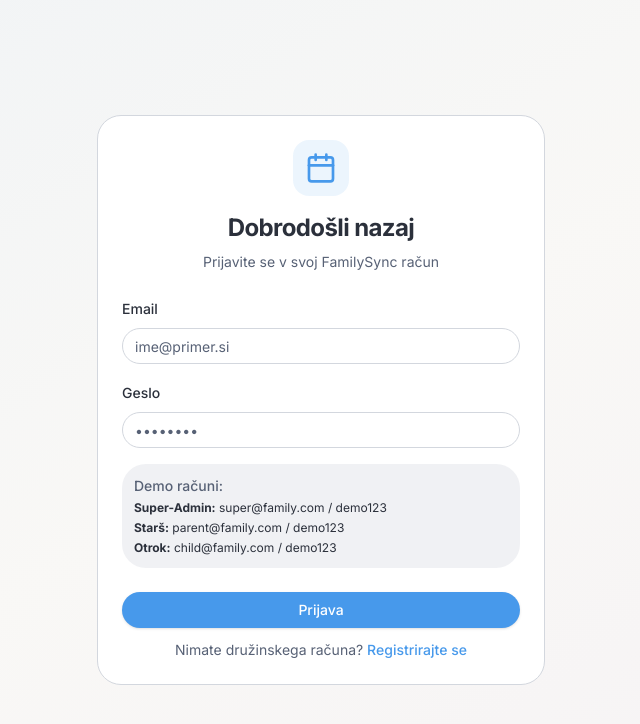
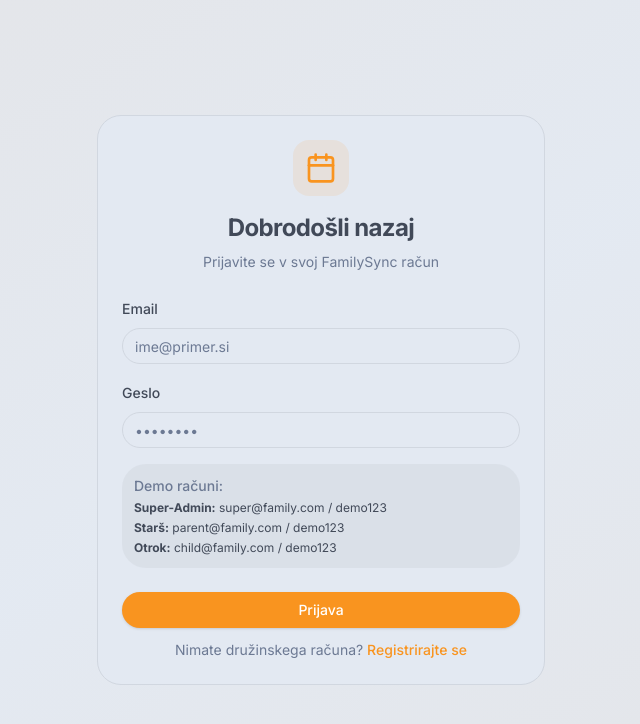
Before and after one commit to bimpce/sg-f3fd582c-9aa8-4a43-8ef9-6456cd05feee-1776196003, a Next.js app: page /auth/login in a window 1280 px wide. Shown: the top 724 px of the page, without its empty margins (319-959 px from the left). Built offline with nearby package versions, Linux system fonts and the light colour scheme.

Commit message:
feat(ui): implement neumorphic design with dark mode support

```diff
--- a/src/components/BottomNav.tsx
+++ b/src/components/BottomNav.tsx
@@ -29,7 +29,7 @@ export function BottomNav() {
   ];
 
   return (
-    <nav className="fixed bottom-0 left-0 right-0 bg-white border-t border-[#F0F0F0] py-4 px-6 z-50">
+    <nav className="fixed bottom-0 left-0 right-0 bg-background border-t border-border/10 py-4 px-6 z-50 neu-flat rounded-t-[2rem]">
       <div className="max-w-md mx-auto">
         <div className="flex items-center justify-between">
           {navItems.map((item) => (
@@ -38,7 +38,7 @@ export function BottomNav() {
               href={item.href}
               className={cn(
                 "flex flex-col items-center gap-1.5 transition-all",
-                item.active ? "text-[#6495ED]" : "text-[#A0A0A0]"
+                item.active ? "text-primary" : "text-muted-foreground"
               )}
             >
               <item.icon className={cn("w-8 h-8", item.active && "stroke-[2.5px]")} />
@@ -50,7 +50,7 @@ export function BottomNav() {
         </div>
       </div>
       {/* Home indicator bar (iOS style) */}
-      <div className="w-32 h-1.5 bg-[#E0E0E0] rounded-full mx-auto mt-4 opacity-50" />
+      <div className="w-32 h-1.5 bg-muted-foreground/30 rounded-full mx-auto mt-4" />
     </nav>
   );
 }
--- a/src/contexts/ThemeProvider.tsx
+++ b/src/contexts/ThemeProvider.tsx
@@ -1,11 +1,9 @@
 "use client";
 
+import * as React from "react";
 import { ThemeProvider as NextThemesProvider } from "next-themes";
-import * as React from "react";
+import { type ThemeProviderProps } from "next-themes/dist/types";
 
-export function ThemeProvider({
-  children,
-  ...props
-}: React.ComponentProps<typeof NextThemesProvider>) {
+export function ThemeProvider({ children, ...props }: ThemeProviderProps) {
   return <NextThemesProvider {...props}>{children}</NextThemesProvider>;
 }
--- a/src/pages/_app.tsx
+++ b/src/pages/_app.tsx
@@ -1,13 +1,16 @@
 import { SessionProvider } from "next-auth/react";
 import { Toaster } from "@/components/ui/toaster";
+import { ThemeProvider } from "@/contexts/ThemeProvider";
 import "@/styles/globals.css";
 import type { AppProps } from "next/app";
 
 export default function App({ Component, pageProps: { session, ...pageProps } }: AppProps) {
   return (
-    <SessionProvider session={session}>
-      <Component {...pageProps} />
-      <Toaster />
-    </SessionProvider>
+    <ThemeProvider attribute="class" defaultTheme="system" enableSystem disableTransitionOnChange>
+      <SessionProvider session={session}>
+        <Component {...pageProps} />
+        <Toaster />
+      </SessionProvider>
+    </ThemeProvider>
   );
 }
--- a/src/styles/globals.css
+++ b/src/styles/globals.css
@@ -8,40 +8,55 @@
   .text-balance {
     text-wrap: balance;
   }
+
+  /* Neumorphic Shadows */
+  .neu-flat {
+    box-shadow: 6px 6px 16px rgba(166, 180, 200, 0.4), -6px -6px 16px rgba(255, 255, 255, 0.8);
+  }
+  .neu-pressed {
+    box-shadow: inset 4px 4px 8px rgba(166, 180, 200, 0.4), inset -4px -4px 8px rgba(255, 255, 255, 0.8);
+  }
+
+  .dark .neu-flat {
+    box-shadow: 8px 8px 16px rgba(0, 0, 0, 0.4), -8px -8px 16px rgba(60, 65, 75, 0.3);
+  }
+  .dark .neu-pressed {
+    box-shadow: inset 6px 6px 12px rgba(0, 0, 0, 0.4), inset -6px -6px 12px rgba(60, 65, 75, 0.3);
+  }
 }
 
 @layer base {
   :root {
     --radius: 1.5rem;
 
-    /* FamilySync barve po sliki */
-    --primary: 210 80% 60%; /* #6495ED */
+    /* Neumorphic Light Theme */
+    --background: 215 35% 92%; /* #E3EDF7 */
+    --foreground: 220 15% 35%;
+
+    --card: 215 35% 92%;
+    --card-foreground: 220 15% 30%;
+
+    --popover: 215 35% 92%;
+    --popover-foreground: 220 15% 30%;
+
+    --primary: 32 95% 55%; /* Orange */
     --primary-foreground: 0 0% 100%;
 
-    --background: 40 20% 97%;
-    --foreground: 220 15% 20%;
+    --secondary: 215 20% 85%;
+    --secondary-foreground: 220 15% 30%;
 
-    --accent: 270 50% 70%;
-    --accent-foreground: 220 15% 20%;
+    --muted: 215 20% 85%;
+    --muted-foreground: 220 15% 50%;
 
-    --muted: 220 15% 90%;
-    --muted-foreground: 220 15% 40%;
-
-    --card: 0 0% 100%;
-    --card-foreground: 220 15% 20%;
-
-    --popover: 0 0% 100%;
-    --popover-foreground: 220 15% 20%;
-
-    --secondary: 210 60% 95%;
-    --secondary-foreground: 220 15% 20%;
+    --accent: 32 95% 55%;
+    --accent-foreground: 0 0% 100%;
 
     --destructive: 0 84% 60%;
     --destructive-foreground: 0 0% 100%;
 
-    --border: 220 15% 85%;
-    --input: 220 15% 85%;
-    --ring: 210 80% 60%;
+    --border: 215 20% 85%;
+    --input: 215 20% 85%;
+    --ring: 32 95% 55%;
 
     /* Pastelne barve za družinske člane */
     --family-pink: 340 70% 85%;
@@ -50,45 +65,56 @@
     --family-blue: 210 70% 85%;
     --family-purple: 270 60% 85%;
 
-    --sidebar: 0 0% 100%;
-    --sidebar-foreground: 220 15% 20%;
-    --sidebar-primary: 210 80% 60%;
+    --sidebar: 215 35% 92%;
+    --sidebar-foreground: 220 15% 40%;
+    --sidebar-primary: 32 95% 55%;
     --sidebar-primary-foreground: 0 0% 100%;
-    --sidebar-accent: 220 15% 90%;
-    --sidebar-accent-foreground: 220 15% 20%;
-    --sidebar-border: 220 15% 85%;
-    --sidebar-ring: 210 80% 60%;
+    --sidebar-accent: 215 20% 85%;
+    --sidebar-accent-foreground: 220 15% 30%;
+    --sidebar-border: 215 20% 85%;
+    --sidebar-ring: 32 95% 55%;
   }
 
   .dark {
-    --radius: 1rem;
-    --background: 220 15% 10%;
-    --foreground: 0 0% 95%;
-    --card: 220 15% 15%;
-    --card-foreground: 0 0% 95%;
-    --popover: 220 15% 12%;
-    --popover-foreground: 0 0% 95%;
-    --primary: 210 80% 65%;
-    --primary-foreground: 220 15% 10%;
-    --secondary: 220 15% 20%;
-    --secondary-foreground: 0 0% 95%;
-    --muted: 220 15% 25%;
-    --muted-foreground: 220 15% 70%;
-    --accent: 270 50% 60%;
-    --accent-foreground: 0 0% 95%;
+    --radius: 1.5rem;
+
+    /* Neumorphic Dark Theme */
+    --background: 220 10% 20%; /* #2E3239 */
+    --foreground: 0 0% 90%;
+
+    --card: 220 10% 20%;
+    --card-foreground: 0 0% 90%;
+
+    --popover: 220 10% 20%;
+    --popover-foreground: 0 0% 90%;
+
+    --primary: 198 100% 50%; /* Bright Blue */
+    --primary-foreground: 0 0% 100%;
+
+    --secondary: 220 10% 15%;
+    --secondary-foreground: 0 0% 90%;
+
+    --muted: 220 10% 15%;
+    --muted-foreground: 220 10% 60%;
+
+    --accent: 198 100% 50%;
+    --accent-foreground: 0 0% 100%;
+
     --destructive: 0 84% 60%;
     --destructive-foreground: 0 0% 95%;
-    --border: 220 15% 25%;
-    --input: 220 15% 25%;
-    --ring: 210 80% 65%;
-    --sidebar: 220 15% 15%;
-    --sidebar-foreground: 0 0% 95%;
-    --sidebar-primary: 210 80% 65%;
-    --sidebar-primary-foreground: 220 15% 10%;
-    --sidebar-accent: 220 15% 20%;
-    --sidebar-accent-foreground: 0 0% 95%;
-    --sidebar-border: 220 15% 25%;
-    --sidebar-ring: 210 80% 65%;
+
+    --border: 220 10% 15%;
+    --input: 220 10% 15%;
+    --ring: 198 100% 50%;
+
+    --sidebar: 220 10% 20%;
+    --sidebar-foreground: 0 0% 90%;
+    --sidebar-primary: 198 100% 50%;
+    --sidebar-primary-foreground: 0 0% 100%;
+    --sidebar-accent: 220 10% 15%;
+    --sidebar-accent-foreground: 0 0% 90%;
+    --sidebar-border: 220 10% 15%;
+    --sidebar-ring: 198 100% 50%;
   }
 }
 
@@ -110,16 +136,17 @@
   }
 }
 
-/* Custom Calendar Styles to match image */
+/* Custom Calendar Styles */
 .rdp-day_selected {
-  background-color: #B9D1F0 !important;
-  color: #333 !important;
+  background-color: hsl(var(--primary)) !important;
+  color: hsl(var(--primary-foreground)) !important;
   font-weight: 800 !important;
   border-radius: 0.75rem !important;
+  box-shadow: 3px 3px 8px rgba(0,0,0,0.2) !important;
 }
 
 .rdp-head_cell {
-  color: #A0A0A0 !important;
+  color: hsl(var(--muted-foreground)) !important;
   font-weight: 800 !important;
   font-size: 0.65rem !important;
 }
```
Also changed, not shown: src/pages/index.tsx (+19 -15 lines), 2 other files (tests, documents, lock files or other folders).
